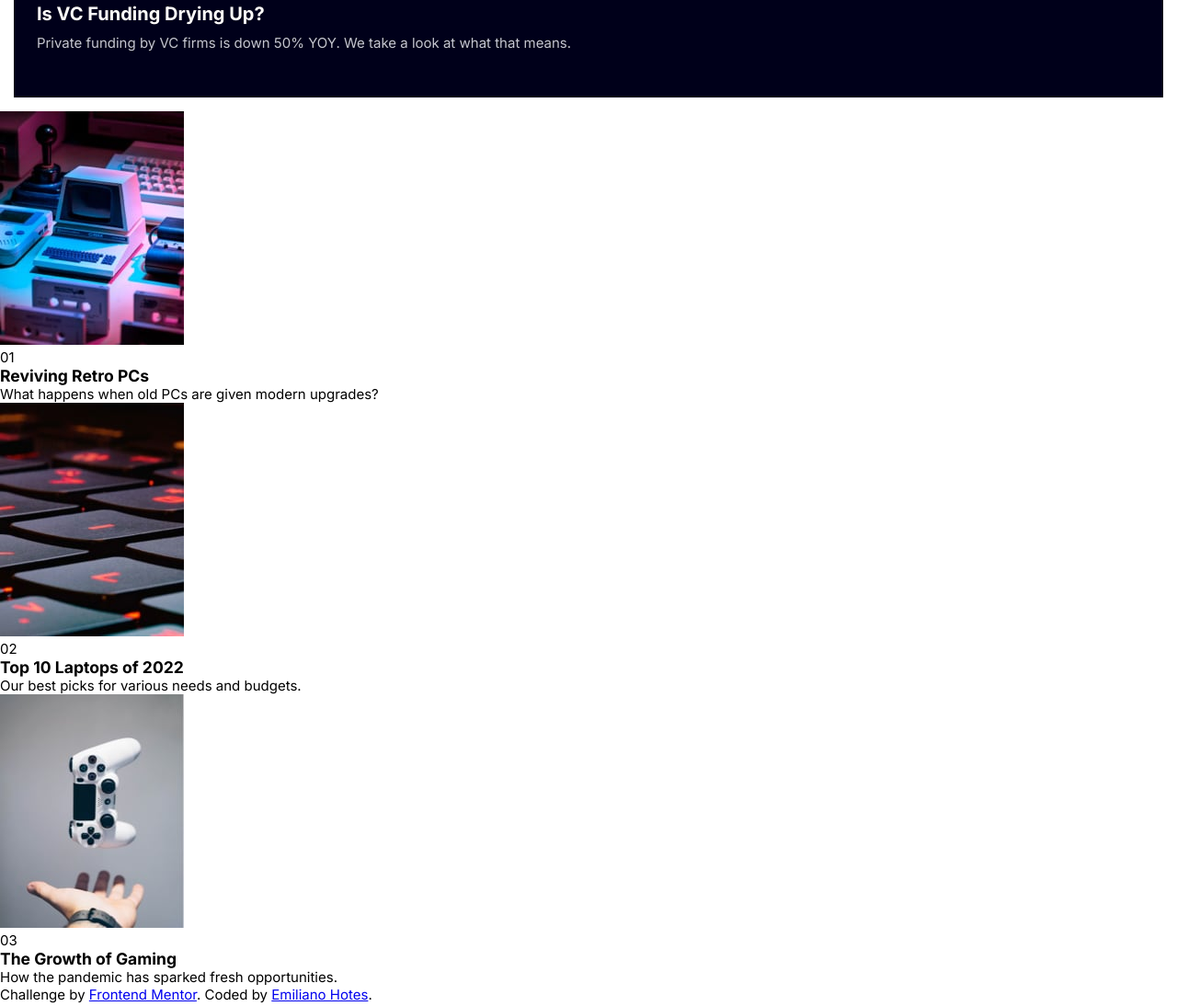
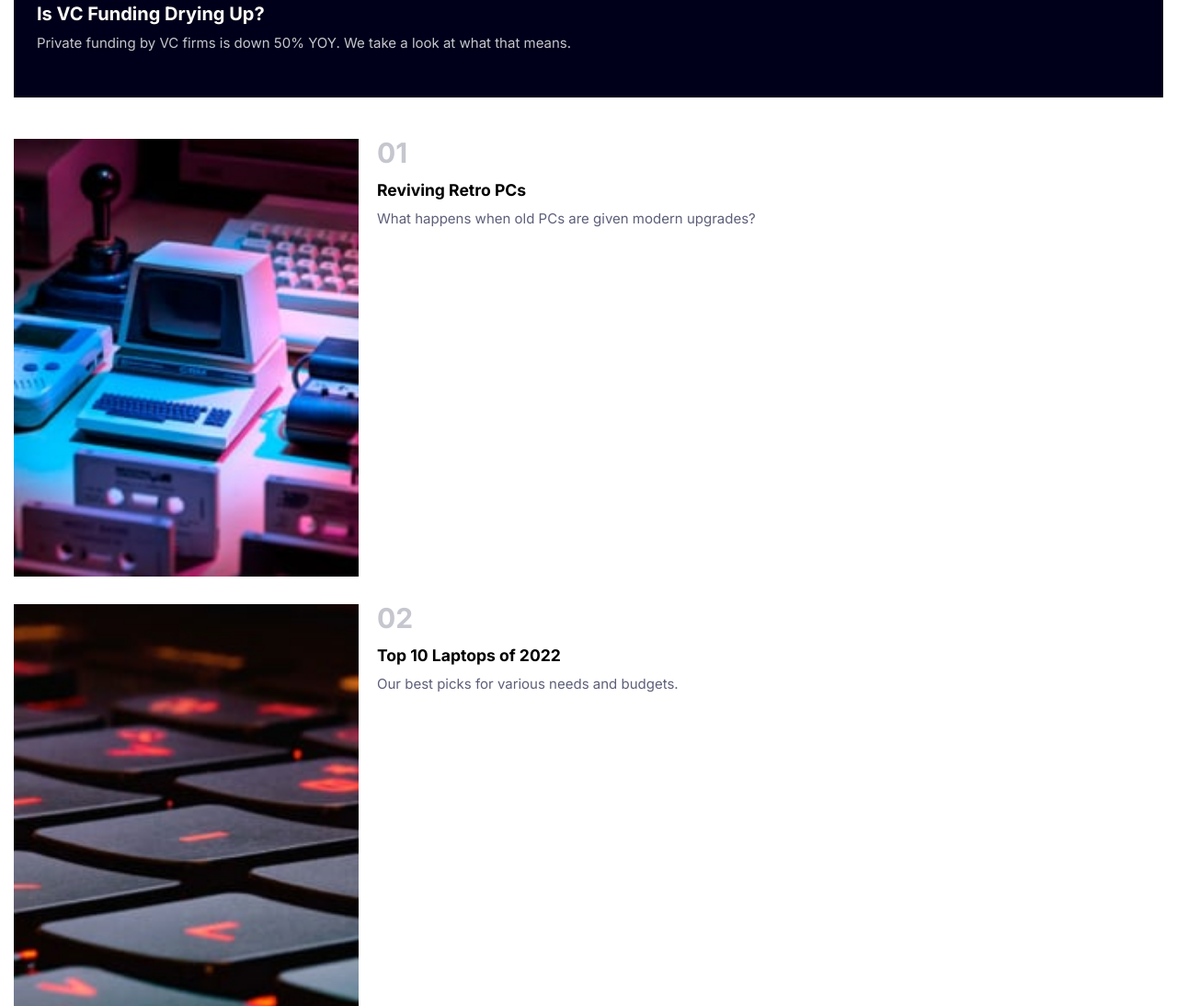
Before and after one commit to MrJouts/frontend-mentor, a website: page news-homepage-main/index.html in a window 1280 px wide. Shown: the part 859-1953 px from the top of the page at 92% size. Drawn offline with Linux system fonts and the light colour scheme.

Commit message:
added news styles

```diff
--- a/news-homepage-main/index.html
+++ b/news-homepage-main/index.html
@@ -1,17 +1,14 @@
 <!DOCTYPE html>
 <html lang="en">
+
 <head>
   <meta charset="UTF-8" />
   <meta name="viewport" content="width=device-width, initial-scale=1.0" />
-    <link
-      rel="icon"
-      type="image/png"
-      sizes="32x32"
-      href="./images/favicon-32x32.png"
-    />
+  <link rel="icon" type="image/png" sizes="32x32" href="./images/favicon-32x32.png" />
   <link rel="stylesheet" href="styles/styles.css" />
   <title>Frontend Mentor | News homepage</title>
 </head>
+
 <body>
   <header>
     <img src="./assets/images/logo.svg" alt="Web 3.0" />
@@ -69,7 +66,7 @@
       </div>
     </section>
 
-      <section>
+    <section id="news">
       <div>
         <img src="./assets/images/image-retro-pcs.jpg" alt="" />
         <div>
@@ -100,10 +97,10 @@
   <footer>
     <div class="attribution">
       Challenge by
-        <a href="https://www.frontendmentor.io?ref=challenge" target="_blank"
-          >Frontend Mentor</a
-        >. Coded by <a href="#">Emiliano Hotes</a>.
+      <a href="https://www.frontendmentor.io?ref=challenge" target="_blank">Frontend Mentor</a>. Coded by <a
+        href="#">Emiliano Hotes</a>.
     </div>
   </footer>
 </body>
+
 </html>
--- /dev/null
+++ b/news-homepage-main/styles/sections/_news.scss
@@ -0,0 +1,32 @@
+#news {
+  padding: 15px;
+
+  >div {
+    display: flex;
+    padding: 15px 0;
+  }
+
+  img {
+    width: 30%;
+    max-width: 50%;
+    margin-right: 20px;
+  }
+
+  span {
+    font-size: 30px;
+    line-height: 100%;
+    font-weight: 700;
+    color: $grayish-blue;
+    margin-bottom: 15px;
+    display: block;
+  }
+
+  h3 {
+    margin-bottom: 10px;
+  }
+
+  p {
+    color: $dark-rayish-blue;
+    line-height: 150%;
+  }
+}
--- a/news-homepage-main/styles/styles.scss
+++ b/news-homepage-main/styles/styles.scss
@@ -2,3 +2,4 @@
 @import "./components/header";
 @import "./sections/main-topic";
 @import "./sections/sidebar";
+@import "./sections/news";
```
Also changed, not shown: news-homepage-main/styles/styles.css, 1 other file. Lines whose indentation alone changed are shown as unchanged.
